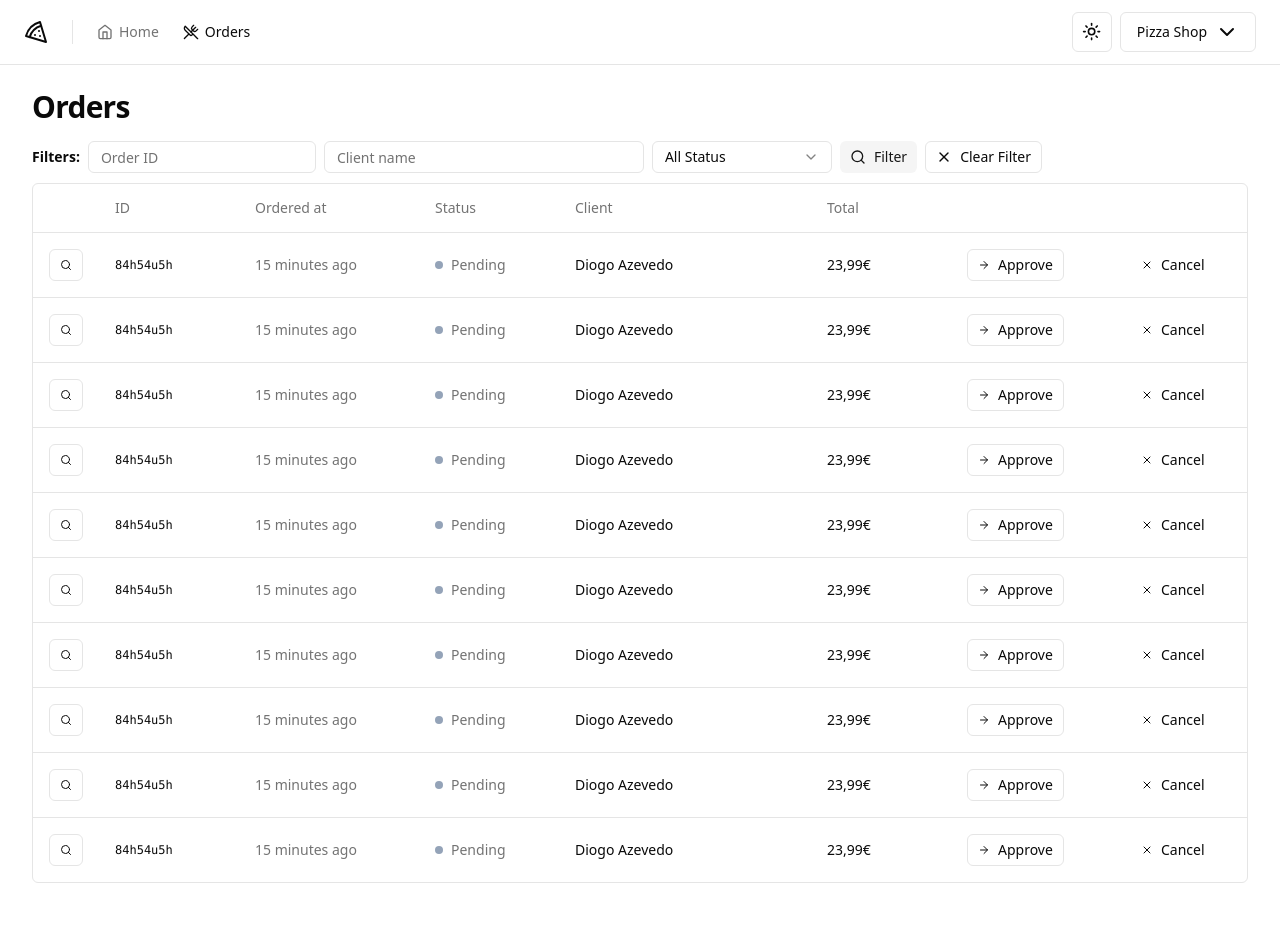
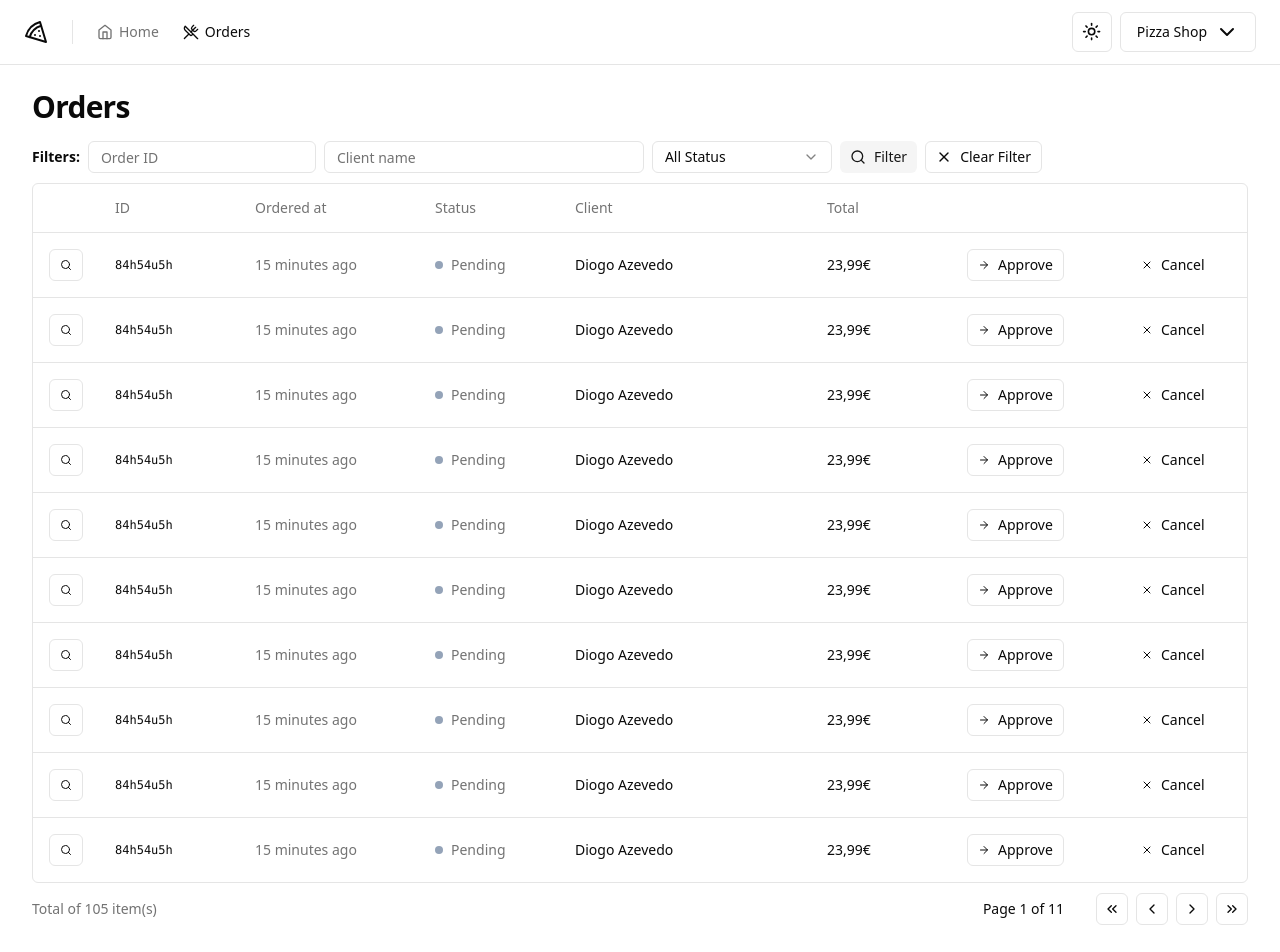
Before and after one commit to diogoazevedoo/pizzashop-web, a React (Vite) app: page /orders in a window 1280 px wide. Shown: the top 952 px of the page. Before the commit the page ends 915 px from the top, so only its background shows below. Built offline with nearby package versions, Linux system fonts and the light colour scheme.

Commit message:
UI: Created pagination ui

```diff
--- /dev/null
+++ b/src/components/pagination.tsx
@@ -0,0 +1,54 @@
+import {
+  ChevronLeft,
+  ChevronRight,
+  ChevronsLeft,
+  ChevronsRight,
+} from 'lucide-react'
+
+import { Button } from './ui/button'
+
+export interface PaginationProps {
+  pageIndex: number
+  totalCount: number
+  perPage: number
+}
+
+export function Pagination({
+  pageIndex,
+  perPage,
+  totalCount,
+}: PaginationProps) {
+  const pages = Math.ceil(totalCount / perPage) || 1
+
+  return (
+    <div className="flex items-center justify-between">
+      <span className="text-sm text-muted-foreground">
+        Total of {totalCount} item(s)
+      </span>
+
+      <div className="flex items-center gap-6 lg:gap-8">
+        <div className="text-sm font-medium">
+          Page {pageIndex + 1} of {pages}
+        </div>
+        <div className="flex items-center gap-2">
+          <Button variant="outline" className="h-8 w-8 p-0">
+            <ChevronsLeft className="h-4 w-4" />
+            <span className="sr-only">First Page</span>
+          </Button>
+          <Button variant="outline" className="h-8 w-8 p-0">
+            <ChevronLeft className="h-4 w-4" />
+            <span className="sr-only">Previous Page</span>
+          </Button>
+          <Button variant="outline" className="h-8 w-8 p-0">
+            <ChevronRight className="h-4 w-4" />
+            <span className="sr-only">Next Page</span>
+          </Button>
+          <Button variant="outline" className="h-8 w-8 p-0">
+            <ChevronsRight className="h-4 w-4" />
+            <span className="sr-only">Last Page</span>
+          </Button>
+        </div>
+      </div>
+    </div>
+  )
+}
--- a/src/pages/app/orders/orders.tsx
+++ b/src/pages/app/orders/orders.tsx
@@ -1,5 +1,6 @@
 import { Helmet } from 'react-helmet-async'
 
+import { Pagination } from '@/components/pagination'
 import {
   Table,
   TableBody,
@@ -17,7 +18,6 @@
       <Helmet title="Orders" />
       <div className="flex flex-col gap-4">
         <h1 className="text-3xl font-bold tracking-tight">Orders</h1>
-      </div>
         <div className="space-y-2.5">
           <OrderTableFilters />
 
@@ -42,6 +42,9 @@
               </TableBody>
             </Table>
           </div>
+
+          <Pagination pageIndex={0} totalCount={105} perPage={10} />
+        </div>
       </div>
     </>
   )
```
Lines whose indentation alone changed are shown as unchanged.
